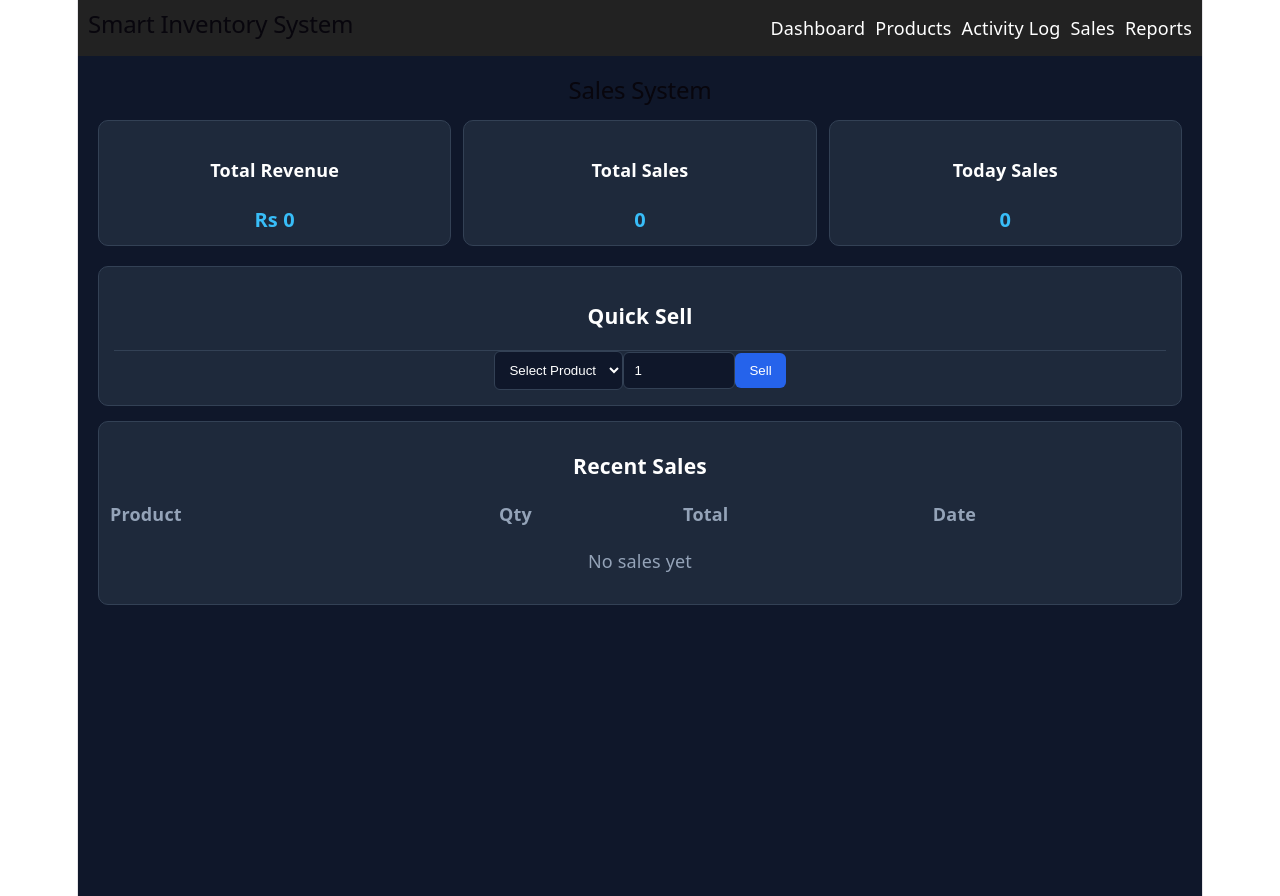
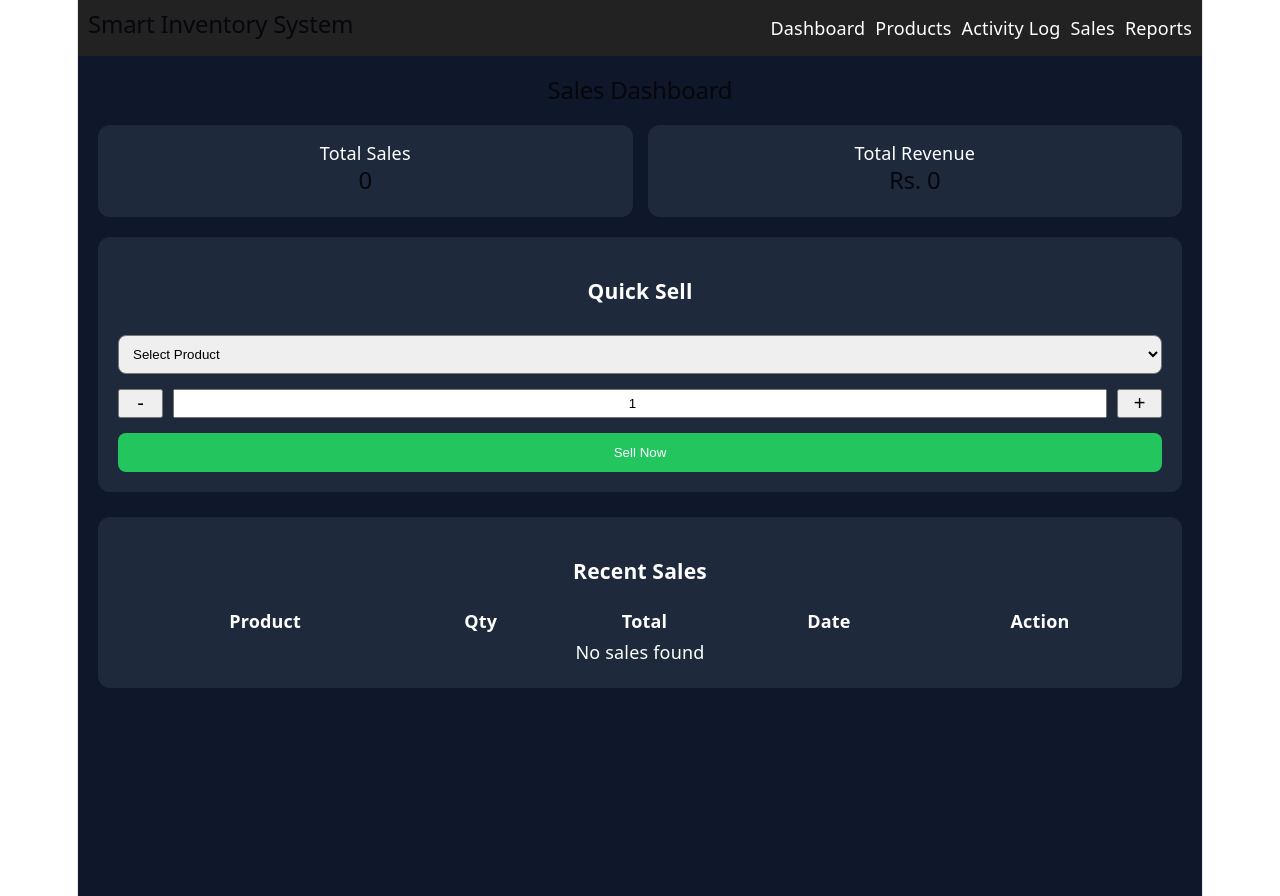
Before and after one commit to spravindu2003-dev/smart-inventory-system, a React app: page /sales in a window 1280 px wide. Built offline with nearby package versions, Linux system fonts and the light colour scheme; the HTML template or start-up script is replaced by a standard one.

Commit message:
Frontend stable version before backend migration

```diff
--- a/src/pages/Sales.jsx
+++ b/src/pages/Sales.jsx
@@ -1,9 +1,10 @@
 import { useEffect, useState } from 'react'
-import { getSales, addSale } from '../utils/sales'
+import { getSales, addSale, saveSales } from '../utils/sales'
 
 function Sales() {
   const [sales, setSales] = useState([])
   const [products, setProducts] = useState([])
+
   const [selectedIndex, setSelectedIndex] = useState('')
   const [qty, setQty] = useState(1)
 
@@ -15,23 +16,23 @@ function Sales() {
     const salesData = getSales()
     setSales(salesData)
 
-    const productsData = JSON.parse(localStorage.getItem("products") || "[]")
-    setProducts(productsData)
+    const savedProducts = localStorage.getItem("products")
+    const parsed = savedProducts ? JSON.parse(savedProducts) : []
+    setProducts(Array.isArray(parsed) ? parsed : [])
   }
 
-  const activeProducts = products.filter(p => p.status === "active")
+  const activeProducts = products.filter(
+    (item) => item.status === "active"
+  )
 
-  // ✅ SELL PRODUCT (FIXED + CLEAN)
+  // SELL PRODUCT
   const sellProduct = () => {
     if (selectedIndex === '') {
       alert("Select product")
       return
     }
 
-    const product = activeProducts.find((_, i) => i == selectedIndex)
-
-    if (!product) return
-
+    const product = activeProducts[selectedIndex]
     const quantity = Number(qty)
 
     if (quantity <= 0) {
@@ -50,131 +51,199 @@ function Sales() {
       quantity,
       unitPrice: Number(product.price),
       totalPrice: Number(product.price) * quantity,
-      date: new Date().toISOString()
+      date: new Date().toLocaleString()
     }
 
     addSale(sale)
 
-    // update stock
     const updated = [...products]
-    const realIndex = updated.findIndex(p => p.name === product.name)
 
-    updated[realIndex] = {
-      ...updated[realIndex],
-      qty: Number(updated[realIndex].qty) - quantity,
-      history: [
-        ...(updated[realIndex].history || []),
-        {
-          action: "sold",
-          time: new Date().toLocaleString(),
-          note: `Sold ${quantity}`
-        }
-      ]
-    }
+    const realIndex = products.findIndex(
+      (p) => p.name === product.name
+    )
 
-    localStorage.setItem("products", JSON.stringify(updated))
+    updated[realIndex].qty =
+      Number(updated[realIndex].qty) - quantity
+
+    localStorage.setItem(
+      "products",
+      JSON.stringify(updated)
+    )
 
     setQty(1)
     setSelectedIndex('')
     loadData()
   }
 
-  const totalRevenue = sales.reduce(
-    (sum, s) => sum + Number(s.totalPrice || 0),
-    0
+  // UNDO SALE
+  const undoSale = (saleId) => {
+    const targetSale = sales.find(
+      (item) => item.id === saleId
     )
 
-  const today = new Date().toDateString()
+    if (!targetSale) return
 
-  const todaySales = sales.filter(
-    s => new Date(s.date).toDateString() === today
+    const ok = window.confirm(
+      `Undo sale of ${targetSale.productName}?`
+    )
+
+    if (!ok) return
+
+    // Restore stock
+    const updatedProducts = [...products]
+
+    const productIndex = updatedProducts.findIndex(
+      (p) => p.name === targetSale.productName
+    )
+
+    if (productIndex !== -1) {
+      updatedProducts[productIndex].qty =
+        Number(updatedProducts[productIndex].qty) +
+        Number(targetSale.quantity)
+
+      localStorage.setItem(
+        "products",
+        JSON.stringify(updatedProducts)
+      )
+    }
+
+    // Remove sale
+    const updatedSales = sales.filter(
+      (item) => item.id !== saleId
+    )
+
+    saveSales(updatedSales)
+
+    loadData()
+  }
+
+  const totalRevenue = sales.reduce(
+    (sum, item) => sum + Number(item.totalPrice),
+    0
   )
 
   return (
     <main style={styles.page}>
-      <h2 style={styles.title}>Sales System</h2>
+      <h2 style={styles.title}>Sales Dashboard</h2>
 
-      {/* CARDS */}
+      {/* TOP CARDS */}
       <div style={styles.grid}>
         <div style={styles.card}>
-          <h4>Total Revenue</h4>
-          <p style={styles.value}>Rs {totalRevenue}</p>
+          <p>Total Sales</p>
+          <h2>{sales.length}</h2>
         </div>
 
         <div style={styles.card}>
-          <h4>Total Sales</h4>
-          <p style={styles.value}>{sales.length}</p>
-        </div>
-
-        <div style={styles.card}>
-          <h4>Today Sales</h4>
-          <p style={styles.value}>{todaySales.length}</p>
+          <p>Total Revenue</p>
+          <h2>Rs. {totalRevenue}</h2>
         </div>
       </div>
 
-      {/* SELL BOX */}
-      <div style={styles.sellBox}>
+      {/* QUICK SELL */}
+      <div style={styles.sellCard}>
         <h3>Quick Sell</h3>
 
-        <div style={styles.row}>
         <select
           value={selectedIndex}
-            onChange={(e) => setSelectedIndex(e.target.value)}
+          onChange={(e) =>
+            setSelectedIndex(e.target.value)
+          }
           style={styles.input}
         >
-            <option value="">Select Product</option>
-            {activeProducts.map((p, i) => (
-              <option key={i} value={i}>
-                {p.name} (Stock: {p.qty})
+          <option value="">
+            Select Product
+          </option>
+
+          {activeProducts.map((item, index) => (
+            <option
+              key={index}
+              value={index}
+            >
+              {item.name} (Stock {item.qty})
             </option>
           ))}
         </select>
 
+        <div style={styles.qtyRow}>
+          <button
+            style={styles.qtyBtn}
+            onClick={() =>
+              setQty(Math.max(1, qty - 1))
+            }
+          >
+            -
+          </button>
+
           <input
             type="number"
-            min="1"
             value={qty}
-            onChange={(e) => setQty(e.target.value)}
-            style={{ ...styles.input, width: "90px" }}
+            onChange={(e) =>
+              setQty(Number(e.target.value))
+            }
+            style={styles.qtyInput}
           />
 
-          <button onClick={sellProduct} style={styles.button}>
-            Sell
+          <button
+            style={styles.qtyBtn}
+            onClick={() =>
+              setQty(qty + 1)
+            }
+          >
+            +
           </button>
         </div>
+
+        <button
+          onClick={sellProduct}
+          style={styles.sellBtn}
+        >
+          Sell Now
+        </button>
       </div>
 
-      {/* TABLE */}
-      <div style={styles.tableBox}>
+      {/* SALES TABLE */}
+      <div style={styles.tableWrap}>
         <h3>Recent Sales</h3>
 
         <table style={styles.table}>
           <thead>
-            <tr style={styles.head}>
+            <tr>
               <th>Product</th>
               <th>Qty</th>
               <th>Total</th>
               <th>Date</th>
+              <th>Action</th>
             </tr>
           </thead>
 
           <tbody>
             {sales.length === 0 ? (
               <tr>
-                <td colSpan="4" style={styles.empty}>
-                  No sales yet
+                <td colSpan="5">
+                  No sales found
                 </td>
               </tr>
             ) : (
-              sales.slice(-10).reverse().map((s, i) => (
-                <tr key={i} style={styles.row}>
-                  <td>{s.productName}</td>
-                  <td>{s.quantity}</td>
-                  <td style={{ color: "#38bdf8", fontWeight: "bold" }}>
-                    Rs {s.totalPrice}
+              sales
+                .slice()
+                .reverse()
+                .map((item) => (
+                  <tr key={item.id}>
+                    <td>{item.productName}</td>
+                    <td>{item.quantity}</td>
+                    <td>
+                      Rs. {item.totalPrice}
                     </td>
-                  <td style={{ color: "#94a3b8" }}>
-                    {new Date(s.date).toLocaleString()}
+                    <td>{item.date}</td>
+                    <td>
+                      <button
+                        style={styles.undoBtn}
+                        onClick={() =>
+                          undoSale(item.id)
+                        }
+                      >
+                        Undo
+                      </button>
                     </td>
                   </tr>
                 ))
@@ -186,7 +255,6 @@ function Sales() {
   )
 }
 
-/* DARK MODERN UI */
 const styles = {
   page: {
     padding: "20px",
@@ -196,88 +264,80 @@ const styles = {
   },
 
   title: {
-    marginBottom: "15px"
+    marginBottom: "20px"
   },
 
   grid: {
     display: "grid",
-    gridTemplateColumns: "repeat(auto-fit,minmax(180px,1fr))",
-    gap: "12px",
-    marginBottom: "20px"
+    gridTemplateColumns:
+      "repeat(auto-fit,minmax(220px,1fr))",
+    gap: "15px"
   },
 
   card: {
     background: "#1e293b",
-    padding: "12px",
-    borderRadius: "10px",
-    border: "1px solid #334155"
+    padding: "15px",
+    borderRadius: "12px"
   },
 
-  value: {
-    fontSize: "20px",
-    fontWeight: "bold",
-    marginTop: "5px",
-    color: "#38bdf8"
-  },
-
-  sellBox: {
+  sellCard: {
+    marginTop: "20px",
     background: "#1e293b",
-    padding: "15px",
-    borderRadius: "10px",
-    marginBottom: "15px",
-    border: "1px solid #334155"
-  },
-
-  row: {
-    display: "flex",
-    gap: "10px",
-    flexWrap: "wrap"
+    padding: "20px",
+    borderRadius: "12px"
   },
 
   input: {
+    width: "100%",
     padding: "10px",
-    borderRadius: "6px",
-    border: "1px solid #334155",
-    background: "#0f172a",
-    color: "white",
-    flex: 1
+    marginTop: "10px",
+    borderRadius: "8px"
   },
 
-  button: {
-    padding: "10px 14px",
-    background: "#2563eb",
+  qtyRow: {
+    display: "flex",
+    gap: "10px",
+    marginTop: "15px"
+  },
+
+  qtyBtn: {
+    width: "45px",
+    fontSize: "20px"
+  },
+
+  qtyInput: {
+    flex: 1,
+    textAlign: "center"
+  },
+
+  sellBtn: {
+    width: "100%",
+    padding: "12px",
+    marginTop: "15px",
+    background: "#22c55e",
     color: "white",
     border: "none",
-    borderRadius: "6px",
-    cursor: "pointer"
+    borderRadius: "8px"
   },
 
-  tableBox: {
+  tableWrap: {
+    marginTop: "25px",
     background: "#1e293b",
-    padding: "10px",
-    borderRadius: "10px",
-    border: "1px solid #334155"
+    padding: "20px",
+    borderRadius: "12px"
   },
 
   table: {
     width: "100%",
-    borderCollapse: "collapse",
-    color: "white"
+    marginTop: "15px"
   },
 
-  head: {
-    textAlign: "left",
-    color: "#94a3b8"
-  },
-
-  row: {
-    borderTop: "1px solid #334155"
-  },
-
-  empty: {
-    textAlign: "center",
-    padding: "20px",
-    color: "#94a3b8"
+  undoBtn: {
+    background: "#f97316",
+    color: "white",
+    border: "none",
+    padding: "6px 12px",
+    borderRadius: "6px"
   }
 }
 
```
Lines whose indentation alone changed are shown as unchanged.
